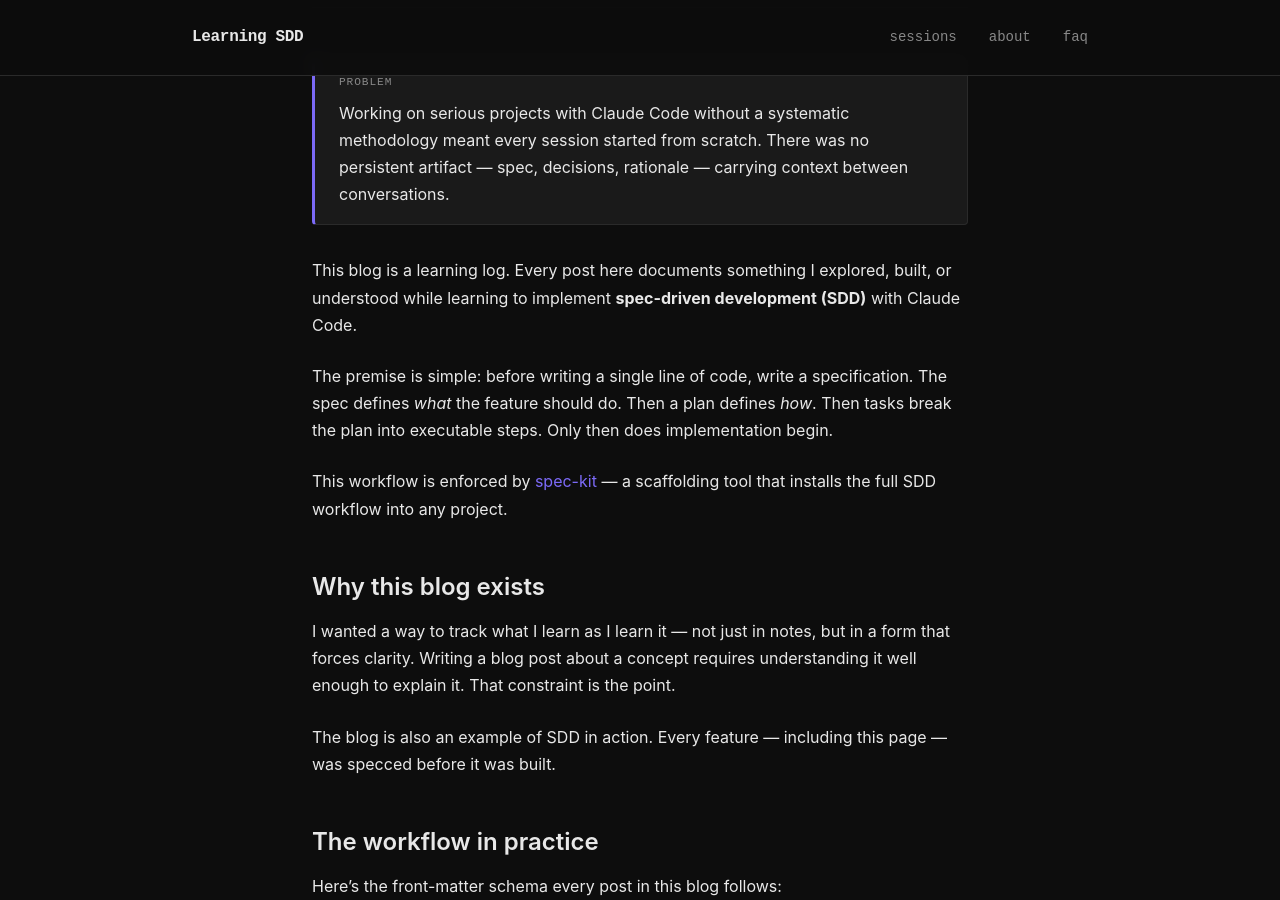
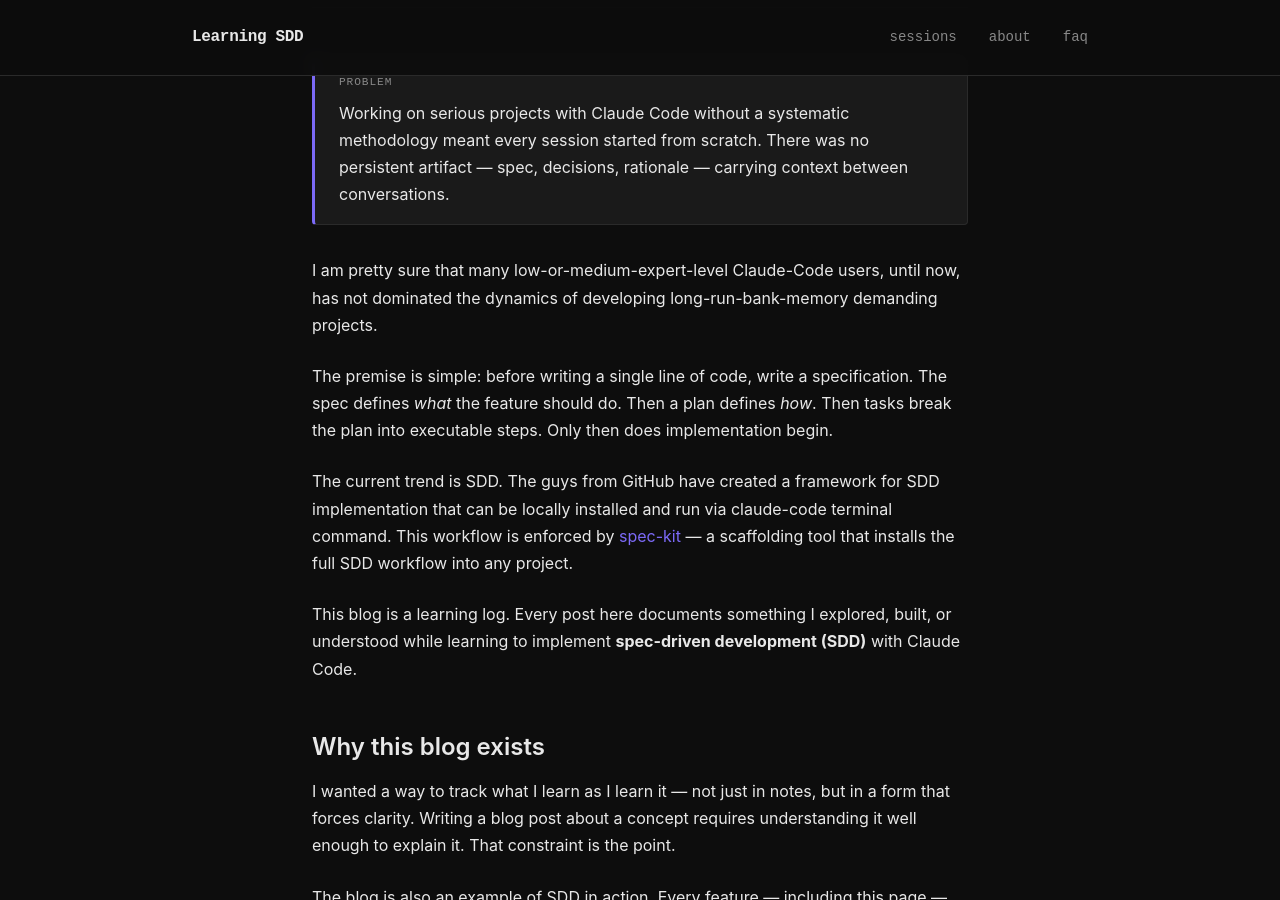
Before and after one commit to ollerenac/blog, a Jekyll site: the page built from _posts/2026-03-30-welcome-to-learning-sdd.md, in a window 1280 px wide and 900 px high, scrolled down 247 px. Built offline with Jekyll 4.4.1, drawn with Linux system fonts in a browser that asks for light colours.

Commit message:
content: fix intro flow and remove NOTE in welcome post
Co-Authored-By: Claude Sonnet 4.6 <noreply@anthropic.com>

```diff
--- a/_posts/2026-03-30-welcome-to-learning-sdd.md
+++ b/_posts/2026-03-30-welcome-to-learning-sdd.md
@@ -9,11 +9,13 @@ excerpt: "This blog documents my process of learning spec-driven development —
 problem: "Working on serious projects with Claude Code without a systematic methodology meant every session started from scratch. There was no persistent artifact — spec, decisions, rationale — carrying context between conversations."
 ---
 
-This blog is a learning log. Every post here documents something I explored, built, or understood while learning to implement **spec-driven development (SDD)** with Claude Code.
+I am pretty sure that many low-or-medium-expert-level Claude-Code users, until now, has not dominated the dynamics of developing long-run-bank-memory demanding projects.
 
 The premise is simple: before writing a single line of code, write a specification. The spec defines *what* the feature should do. Then a plan defines *how*. Then tasks break the plan into executable steps. Only then does implementation begin.
 
-This workflow is enforced by [spec-kit](https://github.com/github/spec-kit) — a scaffolding tool that installs the full SDD workflow into any project.
+The current trend is SDD. The guys from GitHub have created a framework for SDD implementation that can be locally installed and run via claude-code terminal command. This workflow is enforced by [spec-kit](https://github.com/github/spec-kit) — a scaffolding tool that installs the full SDD workflow into any project.
+
+This blog is a learning log. Every post here documents something I explored, built, or understood while learning to implement **spec-driven development (SDD)** with Claude Code.
 
 ## Why this blog exists
 
```
